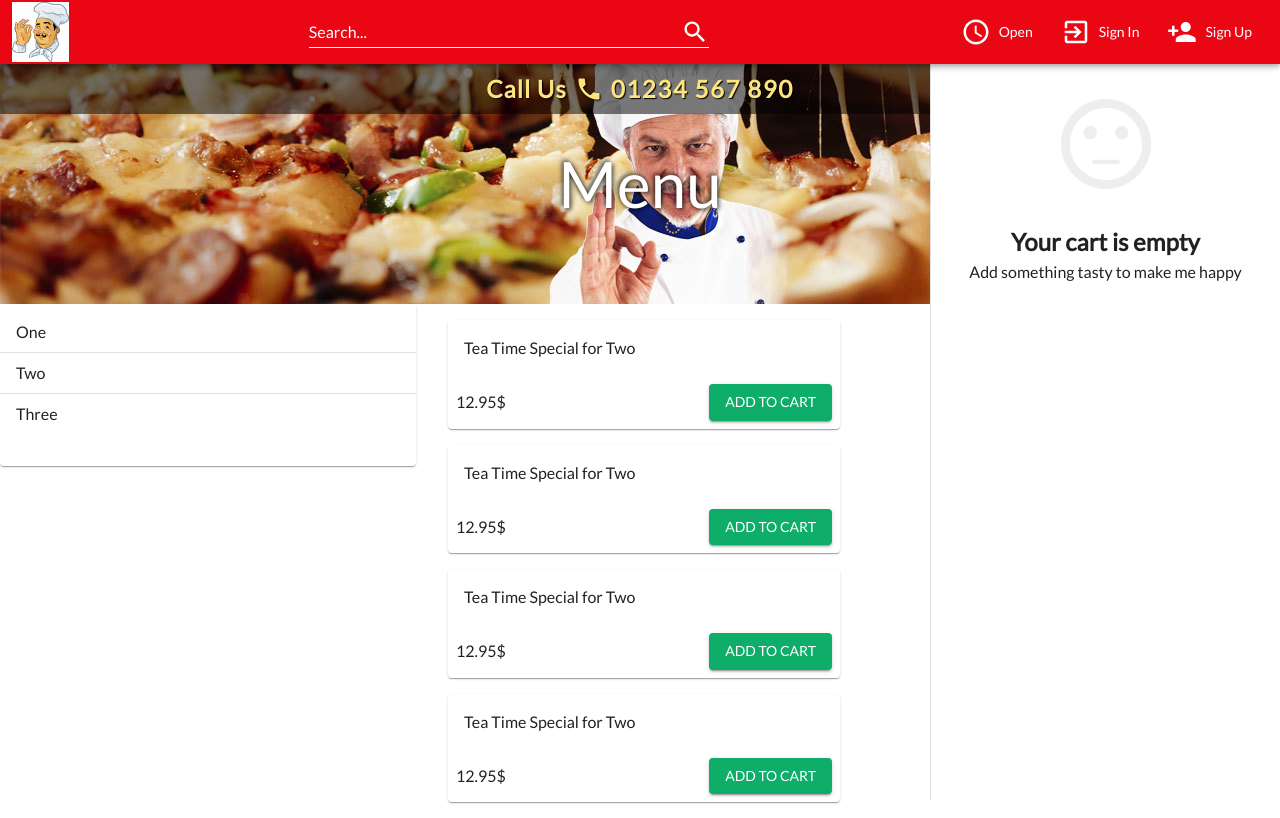
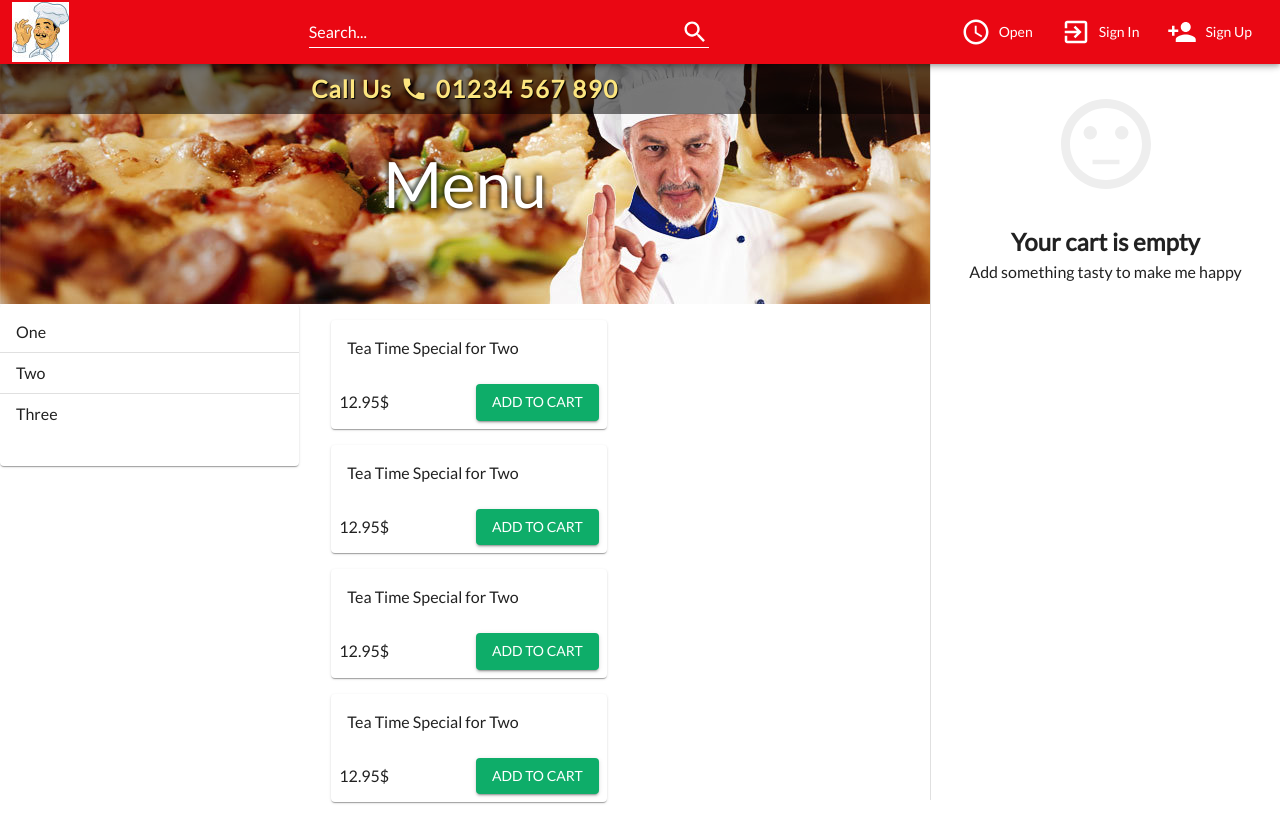
Before and after one commit to icedev214/eyas-food-ordering-site, a React (Create React App) app: page / in a window 1280 px wide. Built offline with nearby package versions, Linux system fonts and the light colour scheme.

Commit message:
Fix home page layout

```diff
--- a/src/pages/Home.js
+++ b/src/pages/Home.js
@@ -1,3 +1,5 @@
+import { Box } from "@mui/material";
+
 import NavBar from "components/NavBar";
 import Banner from "components/Banner";
 import HomeContent from "components/HomeContent";
@@ -7,8 +9,13 @@ const Home = () => {
   return (
     <>
       <NavBar />
-      <Banner />
-      <HomeContent />
+      <Box sx={{ display: "flex" }}>
+        <Box sx={{ flexGrow: 1 }}>
+          <Banner />
+          <HomeContent />
+        </Box>
+        <Box sx={{ width: 350 }} />
+      </Box>
       <Cart />
     </>
   );
```
